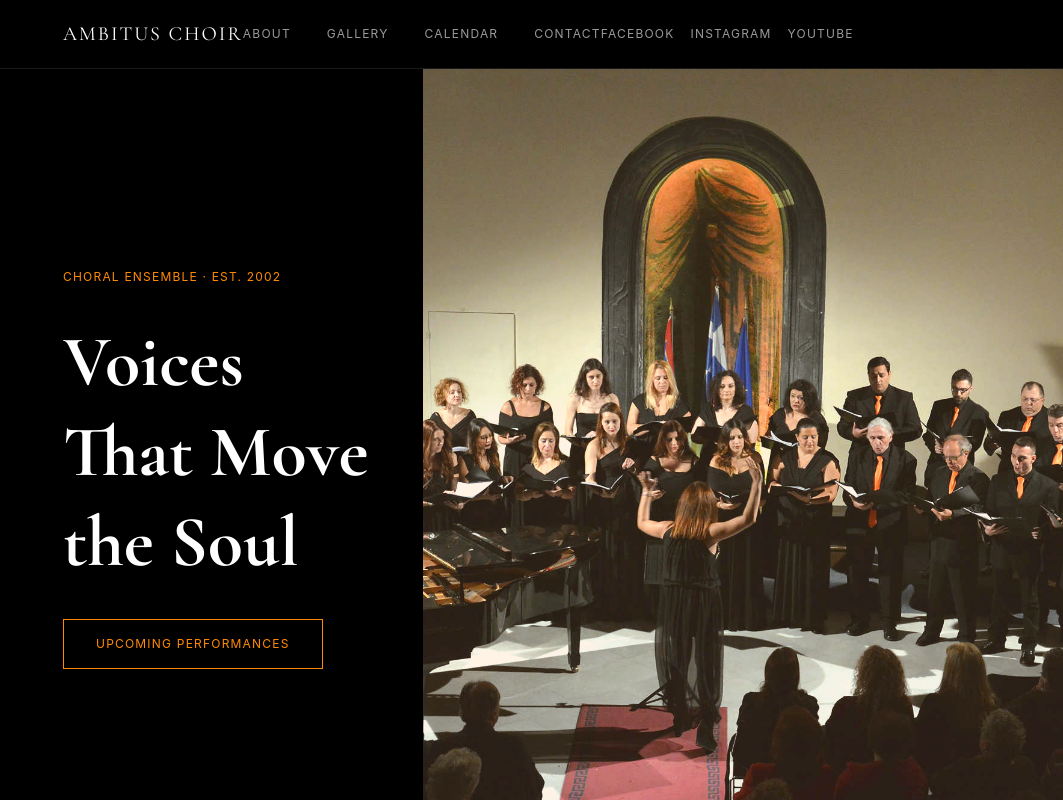
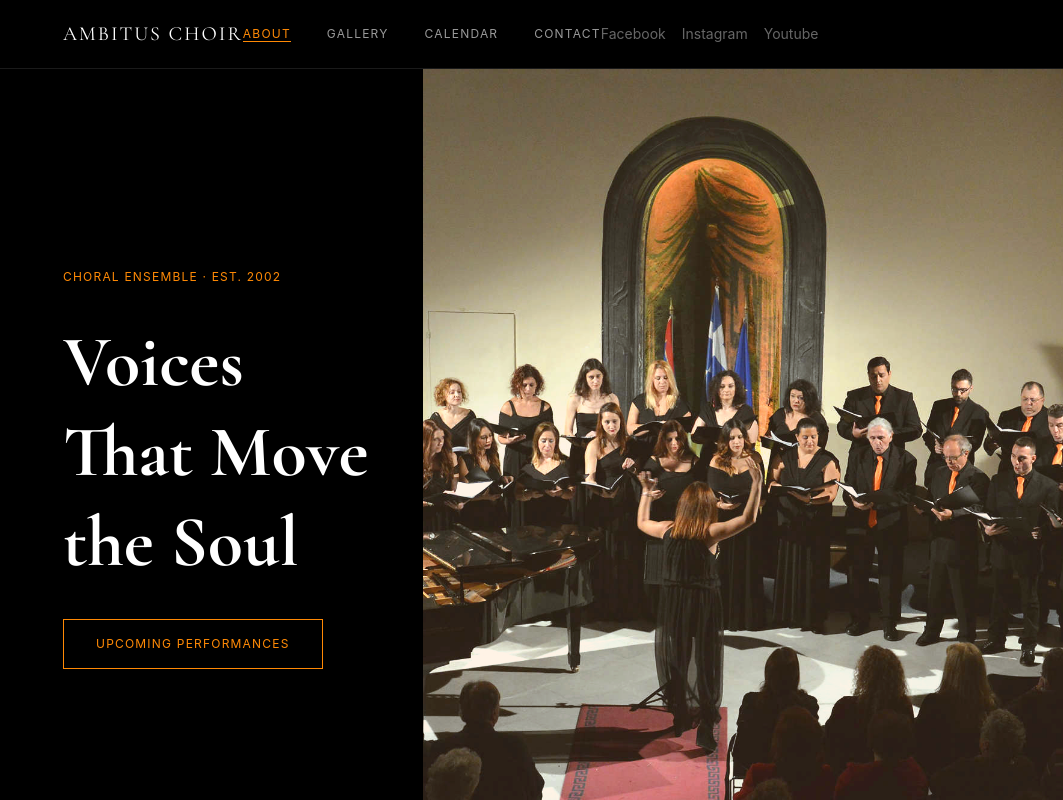
Before and after one commit to xenkou90/choir-website, a React (Vite) app: page / in a window 1280 px wide. Shown: the top 800 px of the page, without its empty margins (217-1280 px from the left). Built offline with nearby package versions, Linux system fonts and the light colour scheme.

Commit message:
feat: highlight active nav link on scroll

```diff
--- a/src/components/Navbar.tsx
+++ b/src/components/Navbar.tsx
@@ -1,34 +1,65 @@
+import { useEffect, useState } from 'react'
+
+const links = ["About", "Gallery", "Calendar", "Contact"]
+
 const Navbar = () => {
+  const [active, setActive] = useState('')
+
+  useEffect(() => {
+    const observers: IntersectionObserver[] = []
+
+    links.forEach((link) => {
+      const section = document.getElementById(link.toLowerCase())
+      if (!section) return
+
+      const observer = new IntersectionObserver(
+        ([entry]) => {
+          if (entry.isIntersecting) setActive(link.toLowerCase())
+        },
+        { threshold: 0.4 }
+      )
+
+      observer.observe(section)
+      observers.push(observer)
+    })
+
+    return () => observers.forEach((o) => o.disconnect())
+  }, [])
+
   return (
     <nav className="sticky top-0 z-50 bg-black/80 backdrop-blur-md border-b border-white/10">
       <div className="flex items-center justify-between px-6 md:px-70 py-5">
 
-        {/* LOGO */}
-        <a href="#" className="font-serif text-white text-xl tracking-widest uppercase whitespace-nowrap hover:text-orange-400 transition-colors">
+        <a
+          href="#"
+          className="font-serif text-white text-xl tracking-widest uppercase whitespace-nowrap hover:text-orange-400 transition-colors"
+        >
           Ambitus Choir
         </a>
 
-        {/* NAV LINKS — hidden on mobile */}
         <div className="hidden md:flex gap-9">
-          {["About", "Gallery", "Calendar", "Contact"].map((link) => (
+          {links.map((link) => (
             <a
               key={link}
               href={"#" + link.toLowerCase()}
-              className="text-xs tracking-widest uppercase text-white/60 hover:text-orange-400 transition-colors"
+              className={
+                "text-xs tracking-widest uppercase transition-colors relative after:absolute after:bottom-0 after:left-0 after:w-0 after:h-px after:bg-orange-400 after:transition-all hover:after:w-full " +
+                (active === link.toLowerCase()
+                  ? "text-orange-400 after:w-full"
+                  : "text-white/60 hover:text-orange-400")
+              }
             >
               {link}
             </a>
           ))}
         </div>
 
-        {/* SOCIAL — hidden on mobile */}
         <div className="hidden md:flex gap-4 text-sm">
-          <a href="https://www.facebook.com/AmbitusChoir" target="_blank" rel="noopener noreferrer" className="text-xs tracking-widest uppercase text-white/60 hover:text-orange-400 transition-colors relative after:absolute after:bottom-0 after:left-0 after:w-0 after:h-px after:bg-orange-400 after:transition-all hover:after:w-full">Facebook</a>
-          <a href="https://www.instagram.com/ambitus_choir" target="_blank" rel="noopener noreferrer" className="text-xs tracking-widest uppercase text-white/60 hover:text-orange-400 transition-colors relative after:absolute after:bottom-0 after:left-0 after:w-0 after:h-px after:bg-orange-400 after:transition-all hover:after:w-full">Instagram</a>
-          <a href="https://www.youtube.com/@ambituschoirgreecce" target="_blank" rel="noopener noreferrer" className="text-xs tracking-widest uppercase text-white/60 hover:text-orange-400 transition-colors relative after:absolute after:bottom-0 after:left-0 after:w-0 after:h-px after:bg-orange-400 after:transition-all hover:after:w-full">Youtube</a>
+          <a href="https://facebook.com" target="_blank" rel="noopener noreferrer" className="text-white/40 hover:text-orange-400 transition-colors">Facebook</a>
+          <a href="https://instagram.com" target="_blank" rel="noopener noreferrer" className="text-white/40 hover:text-orange-400 transition-colors">Instagram</a>
+          <a href="https://youtube.com" target="_blank" rel="noopener noreferrer" className="text-white/40 hover:text-orange-400 transition-colors">Youtube</a>
         </div>
 
-        {/* MENU — mobile only */}
         <div className="md:hidden text-white/60 text-xs tracking-widest uppercase">
           Menu
         </div>
```
